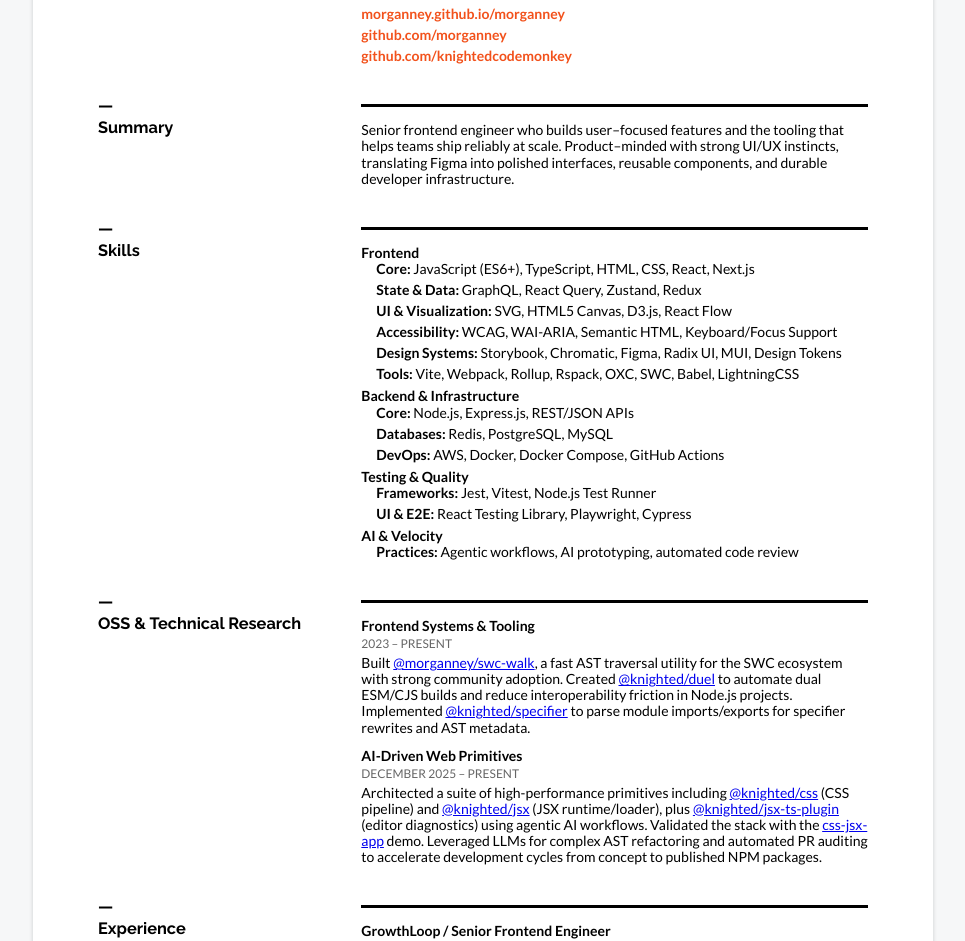
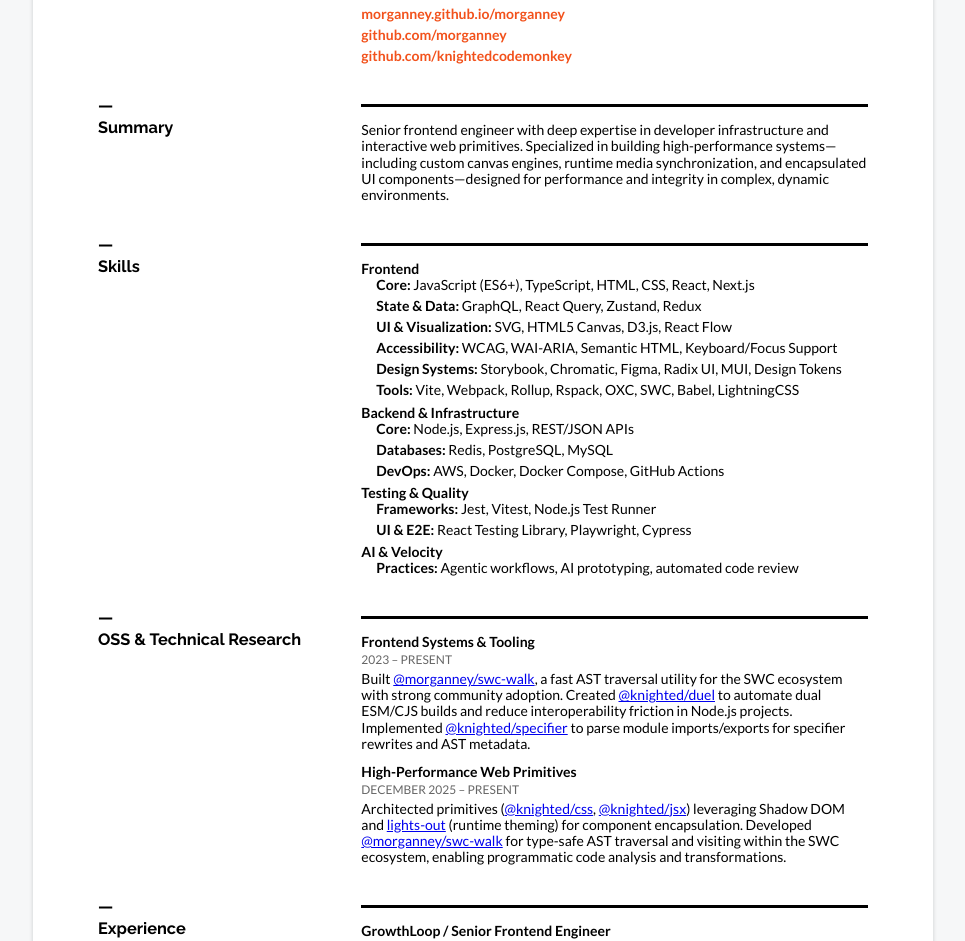
Before and after one commit to morganney/morgan.neys.info, a Next.js app: page /resume in a window 1280 px wide. Shown: the part 181-1122 px from the top of the page, without its empty margins (157-1122 px from the left). Built offline with nearby package versions, Linux system fonts and the light colour scheme.

Commit message:
Update resume with accurate technical descriptions
Co-authored-by: morganney <848178+morganney@users.noreply.github.com>

```diff
--- a/app/(professional)/resume/page.js
+++ b/app/(professional)/resume/page.js
@@ -53,10 +53,11 @@ export default function Resume() {
       <section>
         <h3>Summary</h3>
         <p>
-          Senior frontend engineer who builds user&ndash;focused features and the tooling
-          that helps teams ship reliably at scale. Product&ndash;minded with strong UI/UX
-          instincts, translating Figma into polished interfaces, reusable components, and
-          durable developer infrastructure.
+          Senior frontend engineer with deep expertise in developer infrastructure and
+          interactive web primitives. Specialized in building high-performance
+          systems—including custom canvas engines, runtime media synchronization, and
+          encapsulated UI components—designed for performance and integrity in complex,
+          dynamic environments.
         </p>
       </section>
       <section>
@@ -150,31 +151,18 @@ export default function Resume() {
             </p>
           </article>
           <article>
-            <h4>AI-Driven Web Primitives</h4>
+            <h4>High-Performance Web Primitives</h4>
             <h5>December 2025 &ndash; Present</h5>
             <p>
-              Architected a suite of high-performance primitives including{' '}
-              <a target="_blank" href="https://github.com/knightedcodemonkey/css">
-                @knighted/css
-              </a>{' '}
-              (CSS pipeline) and{' '}
-              <a target="_blank" href="https://github.com/knightedcodemonkey/jsx">
-                @knighted/jsx
-              </a>{' '}
-              (JSX runtime/loader), plus{' '}
-              <a
-                target="_blank"
-                href="https://github.com/knightedcodemonkey/jsx-ts-plugin"
-              >
-                @knighted/jsx-ts-plugin
-              </a>{' '}
-              (editor diagnostics) using agentic AI workflows. Validated the stack with
-              the{' '}
-              <a target="_blank" href="https://github.com/morganney/css-jsx-app">
-                css-jsx-app
-              </a>{' '}
-              demo. Leveraged LLMs for complex AST refactoring and automated PR auditing
-              to accelerate development cycles from concept to published NPM packages.
+              Architected primitives (
+              <a href="https://github.com/knightedcodemonkey/css">@knighted/css</a>,{' '}
+              <a href="https://github.com/knightedcodemonkey/jsx">@knighted/jsx</a>)
+              leveraging Shadow DOM and{' '}
+              <a href="https://github.com/morganney/lights-out">lights-out</a> (runtime
+              theming) for component encapsulation. Developed{' '}
+              <a href="https://github.com/morganney/swc-walk">@morganney/swc-walk</a> for
+              type-safe AST traversal and visiting within the SWC ecosystem, enabling
+              programmatic code analysis and transformations.
             </p>
           </article>
         </div>
@@ -192,8 +180,9 @@ export default function Resume() {
                 custom-element safety patterns, and strategic dependency pre-bundling.
               </li>
               <li>
-                Engineered an interactive React Flow builder canvas to model complex
-                relationships within warehouse datasets, improving user comprehension.
+                Engineered an interactive React Flow canvas for modeling complex
+                relationships within warehouse datasets, optimizing for low-latency updates
+                and large-scale graph state management.
               </li>
               <li>
                 Slashed interaction latency by 16x via chunked rendering and request
```
